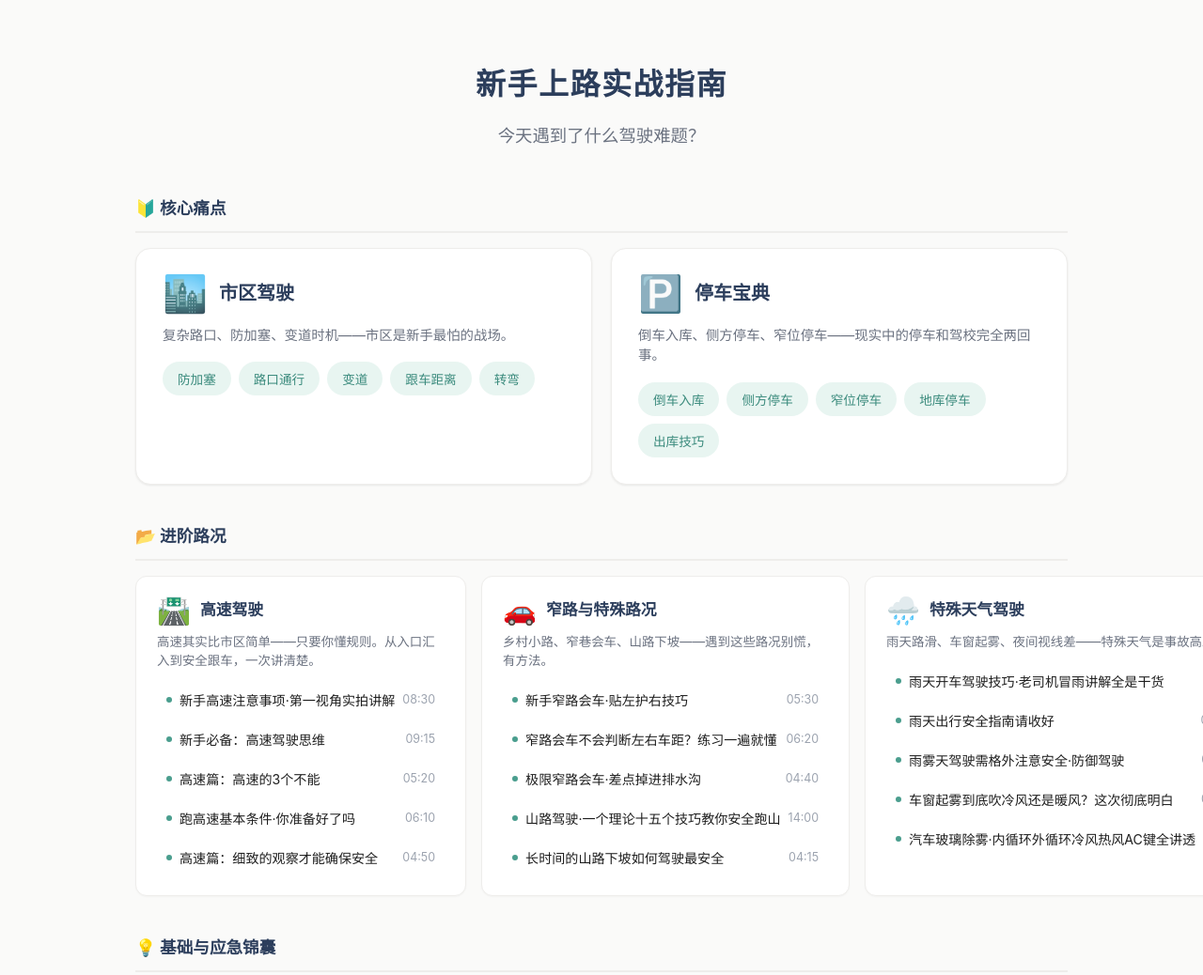
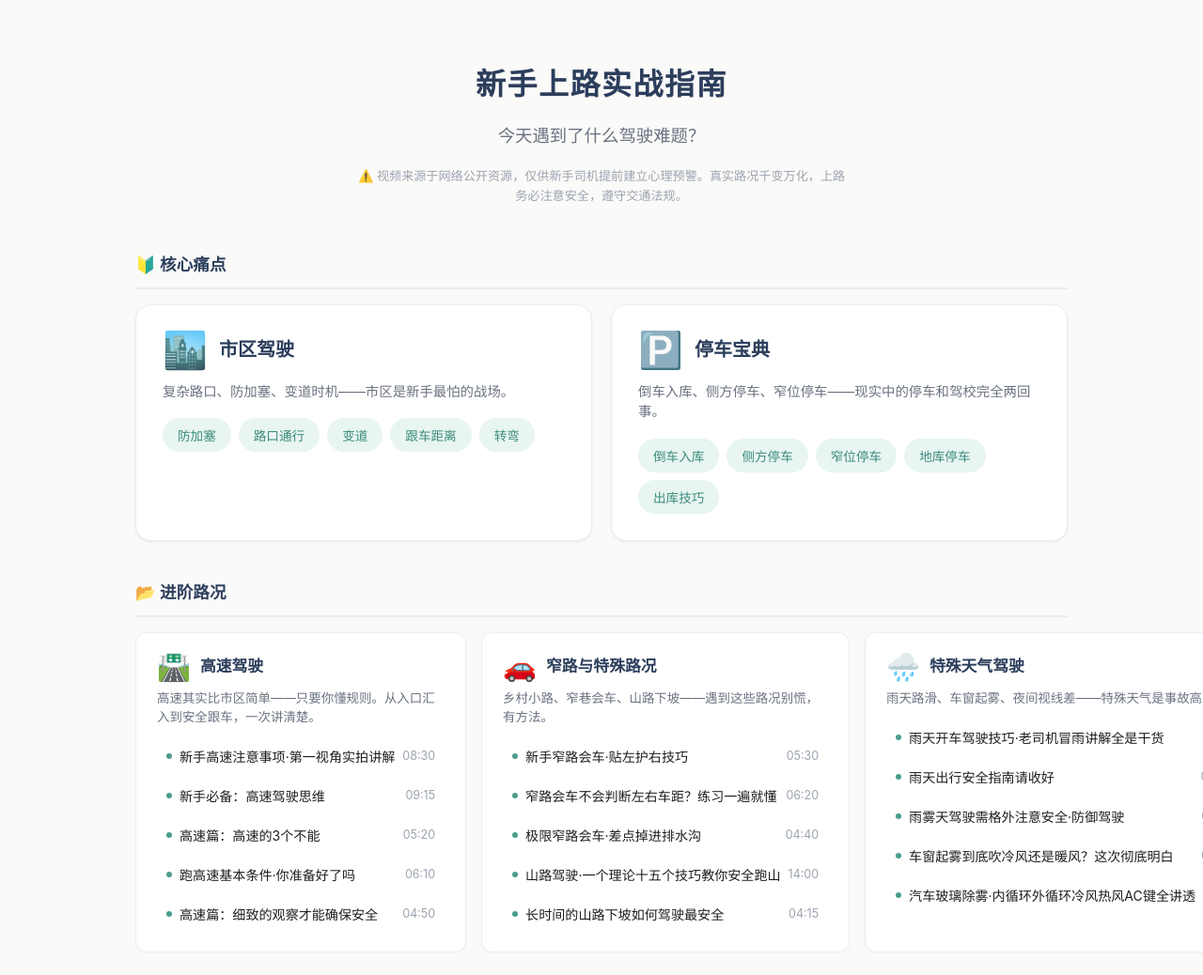
Before and after one commit to Gggznxxl/drive-bar, a website built with Vite: page index.html in a window 1280 px wide. Shown: the top 1038 px of the page at 94% size. Built offline with nearby package versions, Linux system fonts and the light colour scheme.

Commit message:
feat: add safety disclaimer to hero and footer

```diff
--- a/css/style.css
+++ b/css/style.css
@@ -74,6 +74,16 @@ body {
   font-size: 1.15rem;
   color: var(--text-secondary);
   font-weight: 400;
+}
+
+.hero-safety {
+  margin-top: 18px;
+  font-size: 0.82rem;
+  color: var(--text-muted);
+  max-width: 520px;
+  margin-left: auto;
+  margin-right: auto;
+  line-height: 1.6;
 }
 
 /* ============================================
--- a/index.html
+++ b/index.html
@@ -21,6 +21,7 @@
     <div class="container">
       <h1 class="hero-title">新手上路实战指南</h1>
       <p class="hero-question">今天遇到了什么驾驶难题？</p>
+      <p class="hero-safety">⚠️ 视频来源于网络公开资源，仅供新手司机提前建立心理预警。真实路况千变万化，上路务必注意安全，遵守交通法规。</p>
     </div>
   </header>
 
@@ -57,7 +58,7 @@
   <footer class="footer">
     <div class="container">
       <p class="footer-brand">🚗 <strong>开车吧</strong> · 从驾校到马路</p>
-      <p class="footer-note">视频内容来自B站等平台，版权归原作者所有。本站仅做整理导航。</p>
+      <p class="footer-note">视频内容来自B站等公开平台，版权归原作者所有。本站仅做整理导航。<br />行车安全第一，祝每位新手司机平安上路 🚗</p>
       <p class="footer-copy">© 2026 开车吧</p>
     </div>
   </footer>
```
